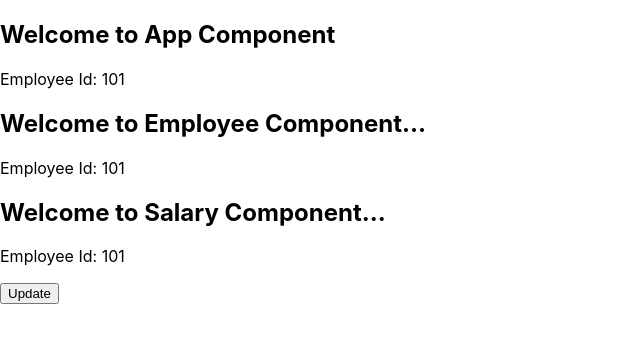
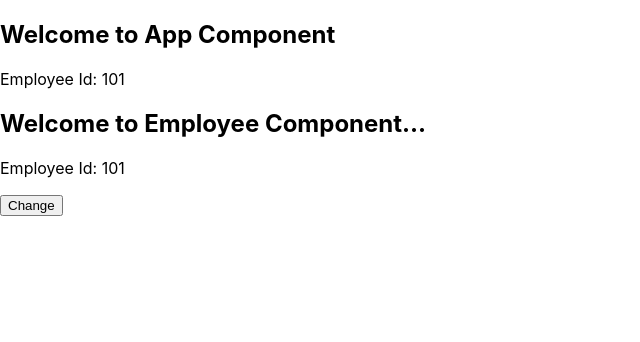
Before and after one commit to josedev123/react-demo, a React (Create React App) app: page / in a window 1280 px wide. Shown: the top 342 px of the page, without its empty margins (0-640 px from the left). Built offline with nearby package versions, Linux system fonts and the light colour scheme.

Commit message:
Component communication using context - 2

```diff
--- a/src/index.js
+++ b/src/index.js
@@ -2,64 +2,59 @@ import React from 'react';
 import ReactDOM from 'react-dom';
 import './index.css';
 
-const employeeContext = React.createContext();
+const EmployeeContext = React.createContext({
+  data: '',
+  changeEmployeeInfo:()=>{}
+});
 
 class App extends React.Component {
   constructor(props){
     super(props);
     this.state={
+      data: {
         Id:101,
         Name:'Pragim Tech',
         Location: 'Bangalore',
         Salary: 15000
-    };
+    },
+    changeEmployeeInfo: this.updateEmployeeDetails
   }
-  changeEmployeeData=()=>{
-    this.setState({Id:this.state.Id + 1});
   }
+
+  updateEmployeeDetails=()=>{
+    this.setState({
+      data: {
+        Id: 102
+      }
+    })
+  }
+
   render() {
     return <div>
       <h2>Welcome to App Component</h2>
       <p>
-  <label>Employee Id: {this.state.Id}</label>
+          <label>Employee Id: {this.state.data.Id}</label>
       </p>
-      <employeeContext.Provider value={this.state}>
+      <EmployeeContext.Provider value={this.state}>
 
-      <Employee></Employee>
+        <Employee></Employee>
 
-      </employeeContext.Provider>
-      <p>
-        <button onClick={this.changeEmployeeData}>Update</button>
-      </p>
+      </EmployeeContext.Provider>
         </div>
   }
 }
 
 class Employee extends React.Component {
-  static contextType = employeeContext;
+  static contextType = EmployeeContext;
   render() {
     return <div>
       <h2>Welcome to Employee Component...</h2>
-      <p>
-  <label>Employee Id: {this.context.Id}</label>
-      </p>
-      <Salary></Salary>
+  <p>Employee Id: {this.context.data.Id}</p>
+  <button onClick={this.context.changeEmployeeInfo}>Change</button>
       </div>
   }
 }
 
-class Salary extends React.Component {
-  static contextType = employeeContext;
-
-  render() {
-    return <div>
-      <h2>Welcome to Salary Component...</h2>
-            <p>
-  <label>Employee Id: {this.context.Id}</label>
-      </p>
-      </div>
-  }
-}
 
 let element = <App></App>
 
```
